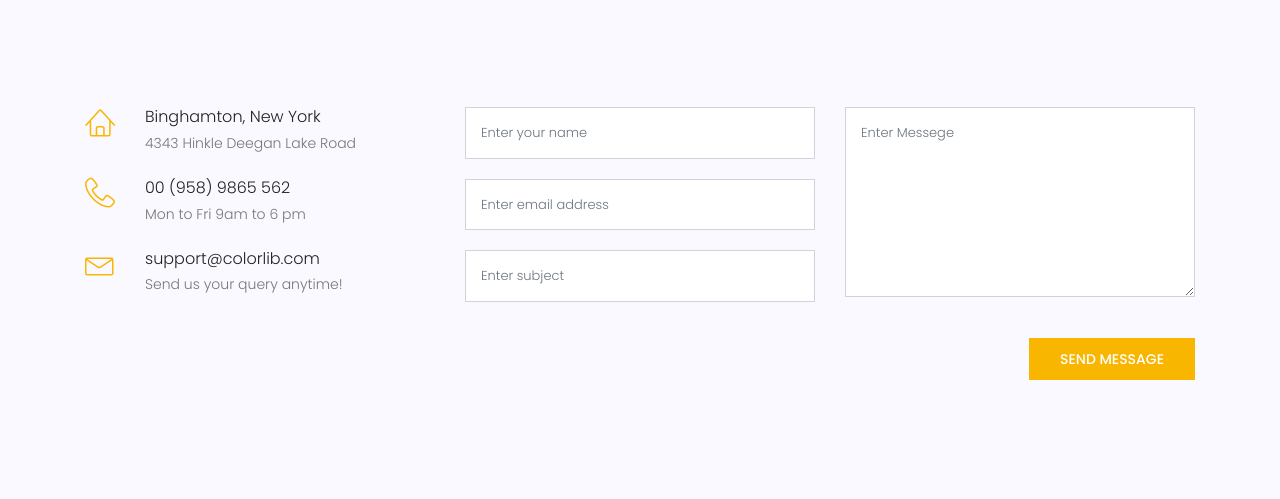
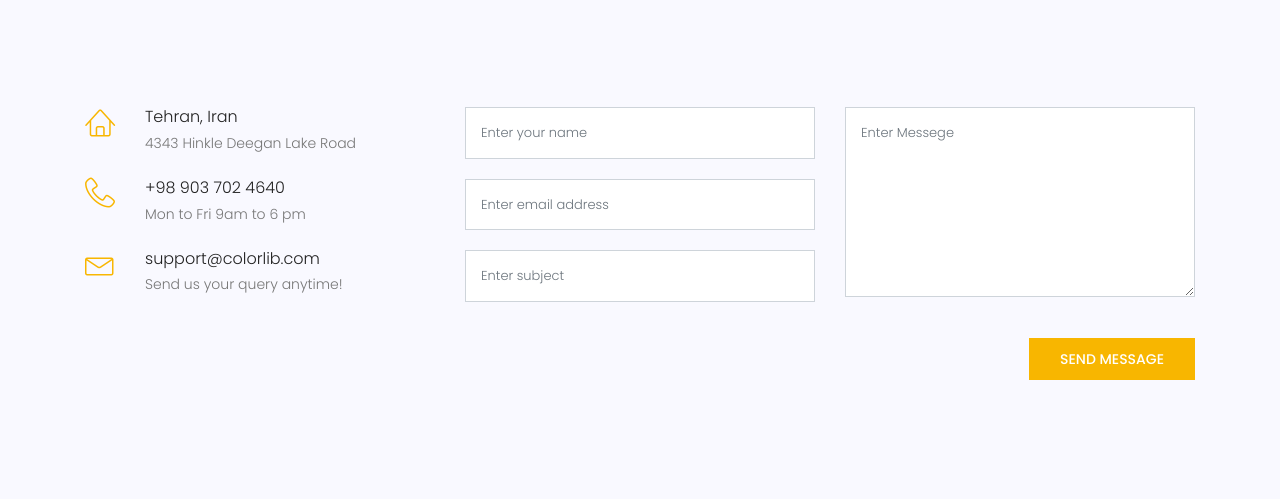
Before and after one commit to AisDisappeared/mysite, a Django app: page /contact in a window 1280 px wide. Shown: the part 918-1417 px from the top of the page. Run offline with Django 5.2, Linux system fonts and the light colour scheme; style sheets or scripts are compiled from the project's sources; some libraries are stand-ins or nearby versions.

Commit message:
changing some elements at contact
...

```diff
--- a/templates/website/contact.html
+++ b/templates/website/contact.html
@@ -29,7 +29,7 @@
             <span class="lnr lnr-home"></span>
           </div>
           <div class="contact-details">
-            <h5>Binghamton, New York</h5>
+            <h5>Tehran, Iran</h5>
             <p>4343 Hinkle Deegan Lake Road</p>
           </div>
         </div>
@@ -38,7 +38,7 @@
             <span class="lnr lnr-phone-handset"></span>
           </div>
           <div class="contact-details">
-            <h5>00 (958) 9865 562</h5>
+            <h5>+98 903 702 4640</h5>
             <p>Mon to Fri 9am to 6 pm</p>
           </div>
         </div>
```
Also changed, not shown: db.sqlite3.
